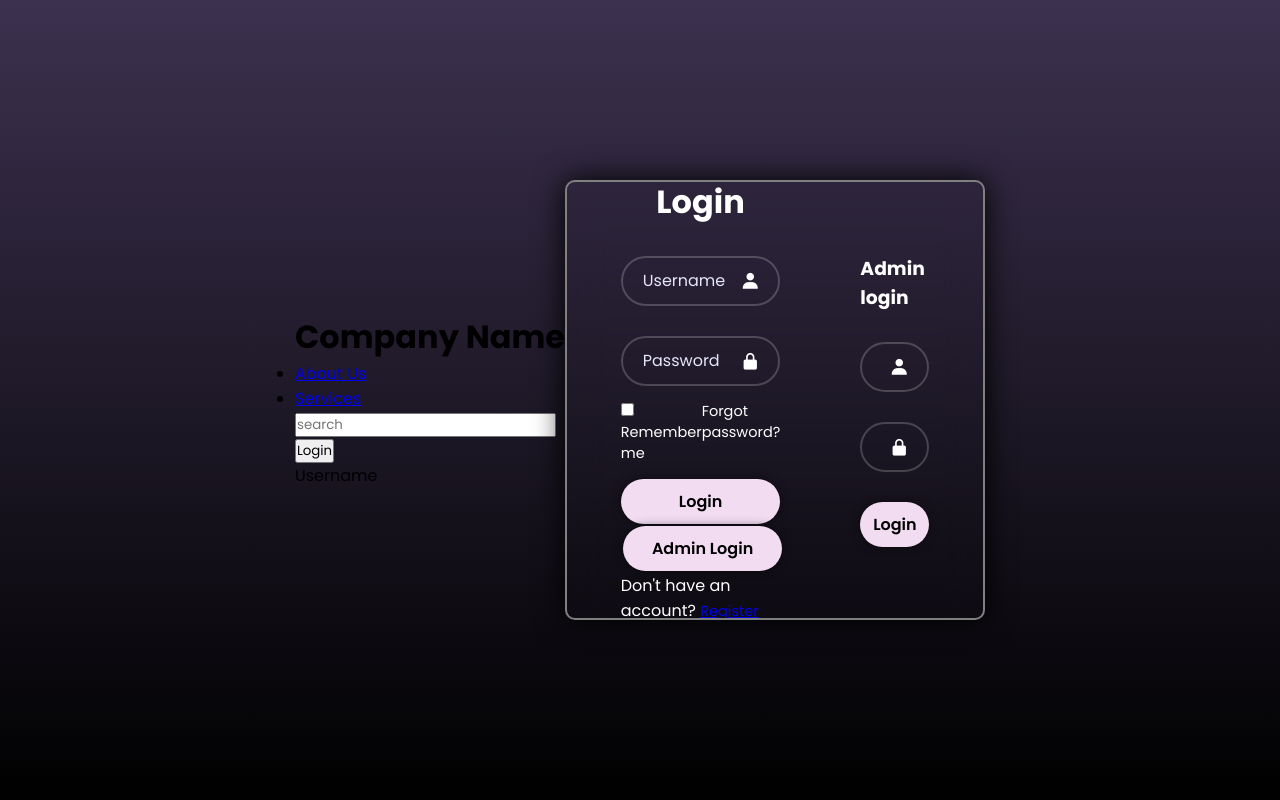
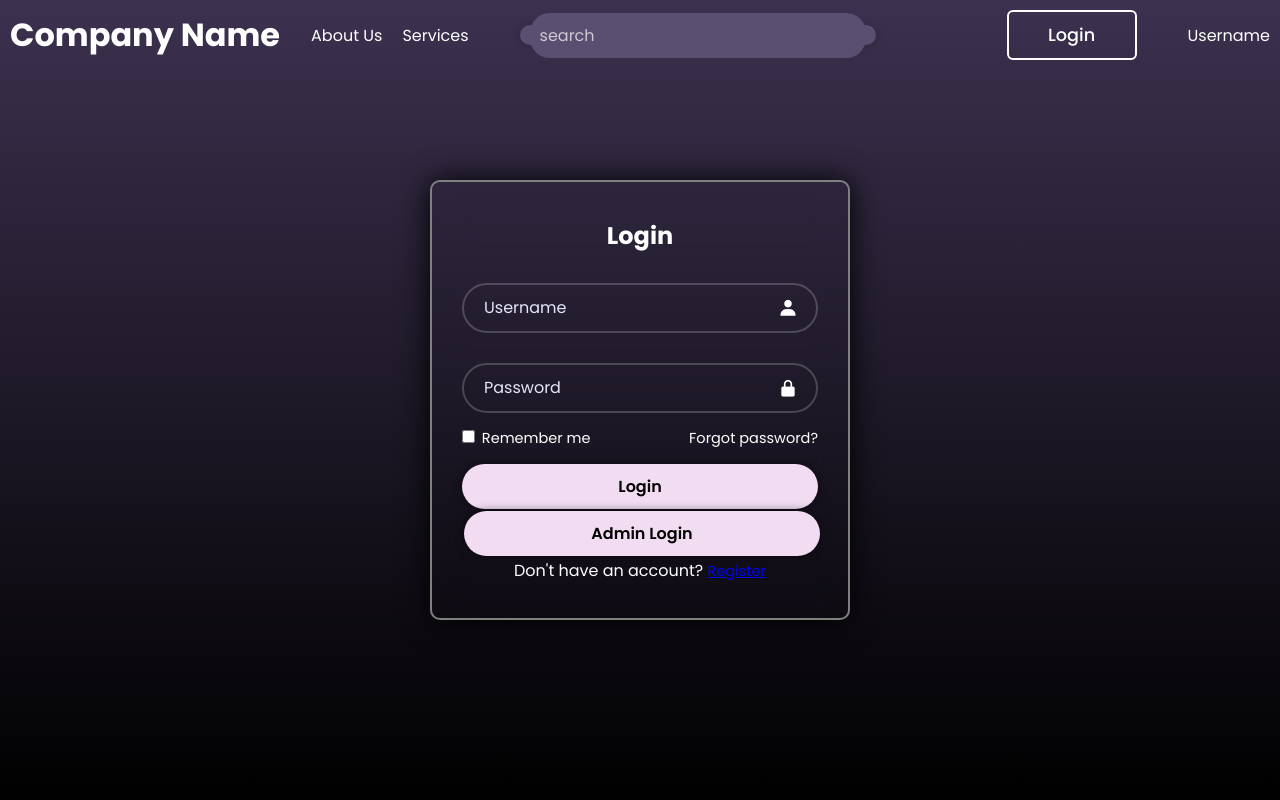
Before and after one commit to SohaibDM/SOEN287, a PHP site: page /login.html in a window 1280 px wide. Run offline with PHP 8.4, Linux system fonts and the light colour scheme.

Commit message:
Update style.css

```diff
--- a/style.css
+++ b/style.css
@@ -7,42 +7,91 @@
     font-family:"Poppins", sans-serif;
 }
 
-
 body {
-    display: flex;
-    justify-content: center;
-    align-items: center;
-    min-height:100vh;
-    background: linear-gradient(to bottom, #3C314F, #000000); background-repeat: no-repeat; background-size: cover;
+    height: 100%;
+    margin: 0;
+    padding: 0;
+    min-height: 100vh;
+      background: linear-gradient(to bottom, #3C314F, #000000);
+      background-repeat: no-repeat;
+      background-size: cover;
 }
 
-header {
-    position: fixed;
-    top: 0;
-    left: 0;
+
+
+
+
+#header {
+    display: flex;
+    justify-content: space-between;
+    align-items: center;
+    padding: 10px;
     width: 100%;
-    padding: 20px 100px;
-    display: flex;
-    justify-content: space_between;
-    align-items: center;
-    z-index: 99;
+    box-sizing: border-box;
+    color: white
 }
 
-.logo{
-    font-family:"Poppins", sans-serif;
-    color: #fff;
-    user-select: none;
+#title h1 {
+    margin: 0;
 }
 
-.navigation {
-    position: relative;
-    font-size: 1.1em;
-    color:#fff;
-    font-weight: 500;
-    margin-left: 20px;
+
+
+#nav-bar ul {
+    list-style-type: none;
+    display: flex;
+    margin: 0;
+    padding: 0;
 }
 
-.navigation .btnLogin-popup {
+#nav-bar ul li {
+    margin-right: 20px;
+}
+
+#nav-bar ul li a {
+    text-decoration: none;
+    color: white;
+}
+
+
+
+#search-bar {
+    display: flex;
+    align-items: center;
+    padding: 10px;
+    border-radius: 20px;
+    background-color: #5A4F70;
+    box-shadow: 0 0 10px rgba(0, 0, 0, 0.2);
+    height: 20px;
+}
+
+#search-bar input {
+    border: none;
+    outline: none;
+    padding: 10px;
+    border-radius: 20px;
+    background-color: #5A4F70;
+    color: white;
+    flex: 1;
+    font-size: 16px;
+}
+
+#search-bar input::placeholder {
+    color: white;
+    opacity: 0.7;
+}
+
+
+#account {
+    font-size: 16px;
+    text-align: right;
+    margin-left: 20px;
+    white-space: nowrap;
+    color: white;
+}
+
+
+.btnLogin-popup {
     width: 130px;
     height: 50px;
     background: transparent;
@@ -53,17 +102,20 @@ header {
     font-size: 1.1em;
     color: white;
     font-weight: 500;
-    margin-left: 1000px;
+    margin-left: 100px;
     transition: .5s;
 }
 
-.navigation .btnLogin-popup:hover {
+.btnLogin-popup:hover {
     background: white;
     color:#beaae1
 }
 
 .wrapper {
-    position: relative;
+    position: absolute;
+    top: 50%;
+    left: 50%;
+    transform: translate(-50%, -50%);
     width: 420px;
     height:440px;
     background: transparent;
@@ -87,47 +139,73 @@ header {
 
 .wrapper.active{
     height:760px;
+    text-align: center;
 }
 
-
-
 .wrapper .form-box {
+    position: absolute;
+    text-align: center;
     width: 100%;
-    padding: 40px;
+    padding: 20px 30px;
+    border-radius: 8px;
 }
 
 .form-box h2 {
-    font-size: 2em;
+    font-size: 1.8em;
     color:white;
     text-align: center;
+    margin-bottom: 20px;
 }
 
 
 .wrapper .form-box.login{
-    transition: transform .17s ease;
-    transform: translateX(0)
+    position:absolute;
+    transition: .17s ease;
+    transform: translateX(0);
 }
 
 .wrapper.active .form-box.login{
     transition: none;
-    transform: translateX(-400px)
+    transform: translateX(-400px);
 }
 
 .wrapper .form-box.register{
     position:absolute;
     transition: none;
-    transform: translateX(400px)
+    transform: translateX(400px);
 }
 
 .wrapper.active .form-box.register{
     transition: transform .17s ease;
-    transform: translateX(0)
+    transform: translateX(0);
+}
+
+.wrapper .form-box.admin{
+    position:absolute;
+    transition: none;
+    transform: translateX(400px);
+}
+
+.wrapper.admin-active .form-box.admin{
+    transition: transform .17s ease;
+    transform: translateX(0px);
+}
+.wrapper.admin-active .form-box.login{
+    transition: none;
+    overflow: hidden;
+    transform: translateX(-400px);
 }
 
 
 .wrapper h1{
     font-size: 36px;
     text-align: center;
+}
+
+.wrapper h2 {
+    text-align: center;
+    margin-bottom: 20px;
+    font-size: 24px;
 }
 
 .wrapper .input-box{
@@ -139,10 +217,13 @@ header {
 }
 
 .input-box{
-    position: relative;
+    display: flex; /
+    align-items: center;
+    justify-content: center;
     width: 100%;
     height: 50px;
-    margin: 30px;
+    margin: 20px 0;
+    position: relative;
 }
 
 .input-box input {
@@ -155,7 +236,7 @@ header {
     border-radius: 40px;
     font-size:16px;
     color: lavender;
-    padding: 20px 45px 20px 20px;
+    padding: 0 45px 0 20px;
 }
 
 .input-box input::placeholder{
@@ -221,3 +302,19 @@ header {
 .register-link p a:hover{
     text-decoration: underline;
 }
+
+.wrapper .admin-link{
+    font-size: 14.5px;
+    text-align: center;
+    margin-top: 20px 0 15px;
+}
+
+.admin-link p a{
+    color: lavender;
+    text-decoration: none;
+    font-weight:600;
+}
+
+.admin-link p a:hover{
+    text-decoration: underline;
+}
```
